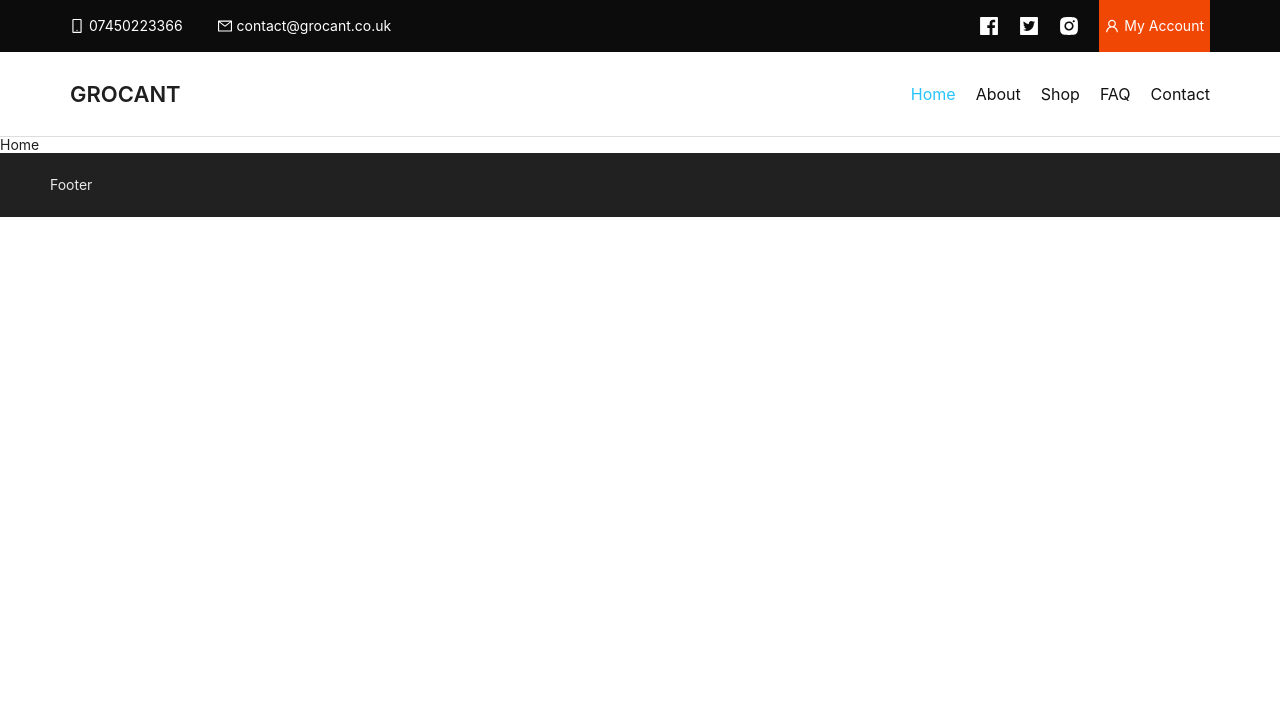
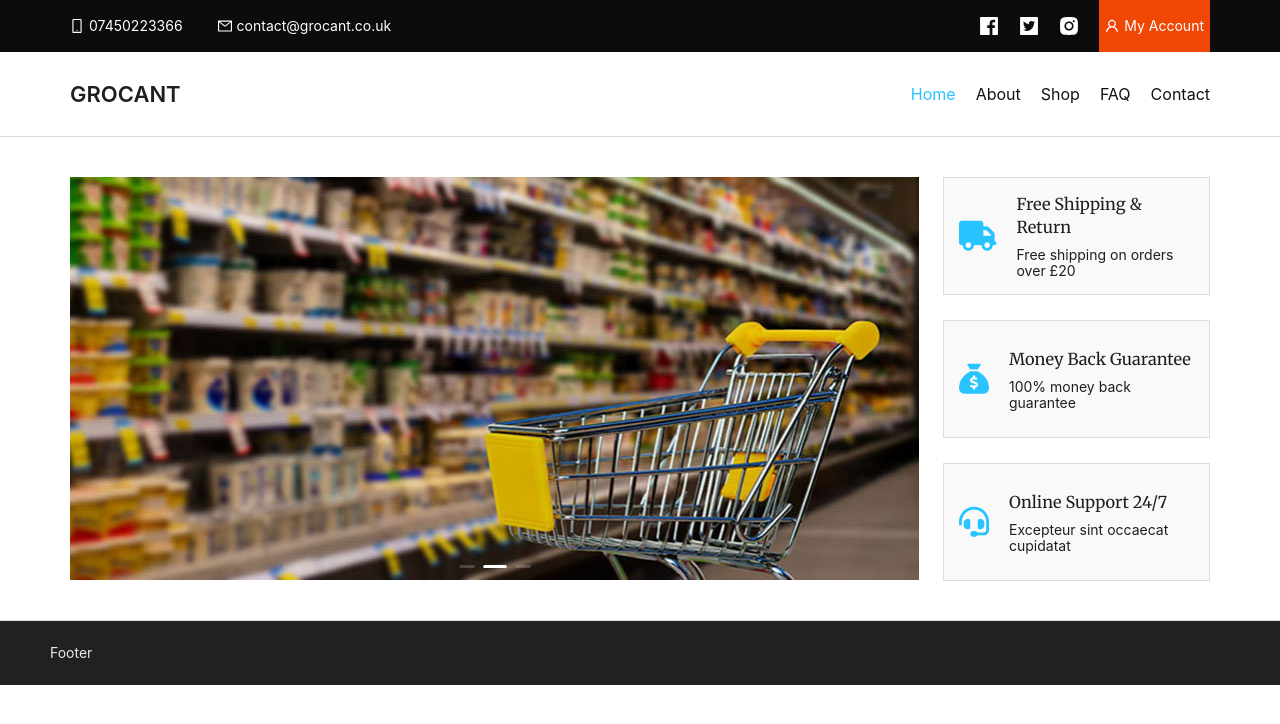
Before and after one commit to oguzthmc/grocant, a React (Create React App) app: page / in a window 1280 px wide. Shown: the top 724 px of the page. Built offline with nearby package versions, Linux system fonts and the light colour scheme.

Commit message:
use carousel & grid component to work on hero block

```diff
--- /dev/null
+++ b/src/components/home/hero.js
@@ -0,0 +1,62 @@
+import { Carousel, Col, Row } from 'antd';
+
+import image1 from '../../assets/images/banner-img1.jpg';
+import image2 from '../../assets/images/banner-img2.jpg';
+import image3 from '../../assets/images/banner-img3.jpg';
+
+function Hero() {
+  return (
+    <div className="heroBlock">
+      <Row gutter={24}>
+        {/* carousel */}
+        <Col lg={18}>
+          <Carousel autoplay>
+            <div>
+              <img src={image1} alt="banner 1" />
+            </div>
+            <div>
+              <img src={image2} alt="banner 2" />
+            </div>
+            <div>
+              <img src={image3} alt="banner 3" />
+            </div>
+          </Carousel>
+        </Col>
+        {/* information block */}
+        <Col lg={6}>
+          <div className="heroBlocks">
+            <div className="holder">
+              <div className="icon">
+                <i class="fa-solid fa-truck"></i>
+              </div>
+              <div className="content">
+                <h3>Free Shipping & Return</h3>
+                <p>Free shipping on orders over £20</p>
+              </div>
+            </div>
+            <div className="holder">
+              <div className="icon">
+                <i class="fa-solid fa-sack-dollar"></i>
+              </div>
+              <div className="content">
+                <h3>Money Back Guarantee</h3>
+                <p>100% money back guarantee</p>
+              </div>
+            </div>
+            <div className="holder">
+              <div className="icon">
+                <i class="fa-solid fa-headset"></i>
+              </div>
+              <div className="content">
+                <h3>Online Support 24/7</h3>
+                <p>Excepteur sint occaecat cupidatat</p>
+              </div>
+            </div>
+          </div>
+        </Col>
+      </Row>
+    </div>
+  );
+}
+
+export default Hero;
--- a/src/pages/home.js
+++ b/src/pages/home.js
@@ -1,5 +1,11 @@
+import Hero from '../components/home/hero';
+
 function AppHome() {
-  return <div>Home</div>;
+  return (
+    <div className="container">
+      <Hero />
+    </div>
+  );
 }
 
 export default AppHome;
```
